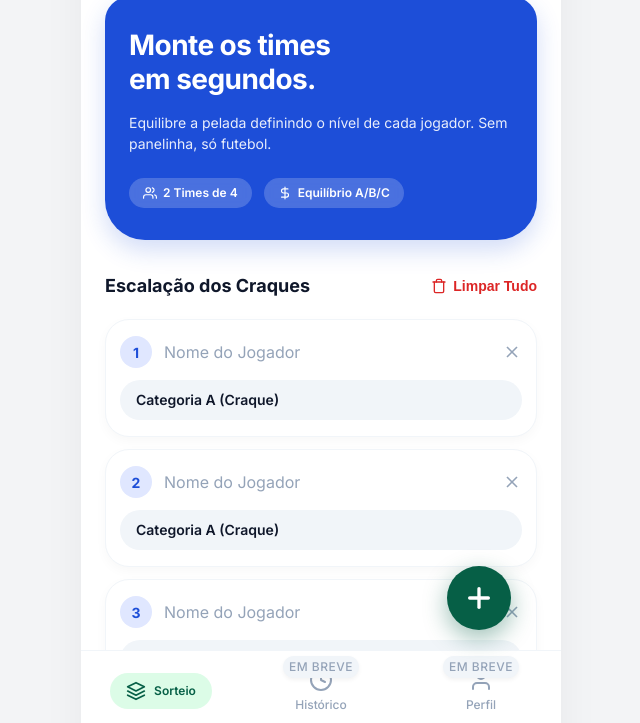
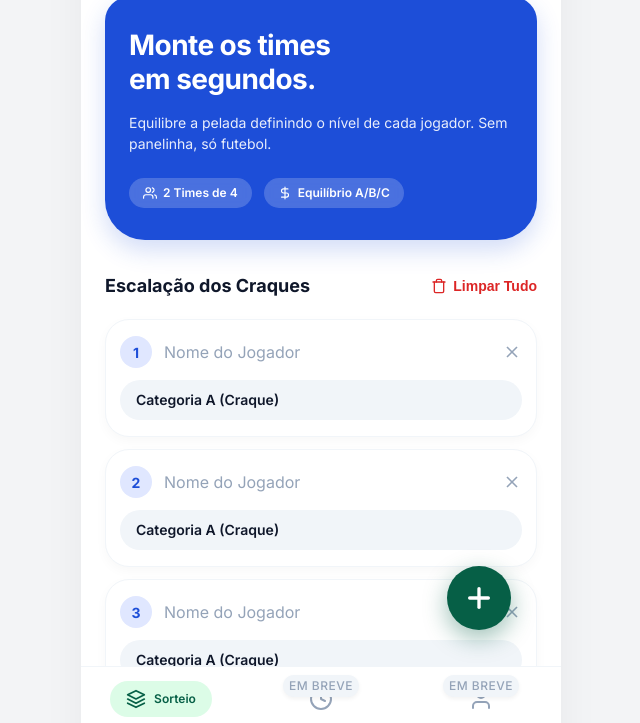
Before and after one commit to madeinmf/sorteio-time, a plain HTML site: page index.html in a window 1280 px wide. Shown: the part 70-793 px from the top of the page, without its empty margins (319-959 px from the left). Drawn offline with Linux system fonts and the light colour scheme.

Commit message:
style: remove text from bottom nav to reduce profile

```diff
--- a/index.html
+++ b/index.html
@@ -149,7 +149,6 @@
                     <circle cx="12" cy="12" r="10"></circle>
                     <polyline points="12 6 12 12 16 14"></polyline>
                 </svg>
-                <span>Histórico</span>
             </a>
             <a href="#" class="nav-item" onclick="event.preventDefault()">
                 <span class="badge-soon">Em breve</span>
@@ -158,7 +157,6 @@
                     <path d="M20 21v-2a4 4 0 0 0-4-4H8a4 4 0 0 0-4 4v2"></path>
                     <circle cx="12" cy="7" r="4"></circle>
                 </svg>
-                <span>Perfil</span>
             </a>
         </nav>
 
--- a/style.css
+++ b/style.css
@@ -477,7 +477,7 @@ body {
     transform: translateX(-50%);
     width: 100%;
     max-width: 480px;
-    height: 80px;
+    height: 64px;
     background: var(--bg-white);
     display: flex;
     justify-content: space-around;
```
